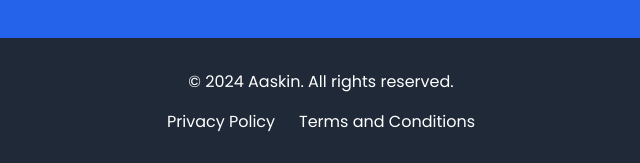
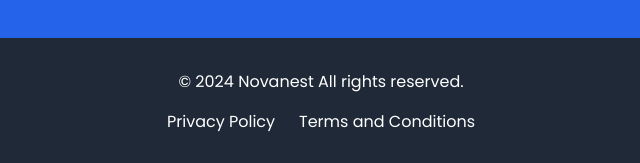
Before and after one commit to oronium/Aisghar-Coming-soon, a plain HTML site: page index.html in a window 1280 px wide. Shown: the part 2561-2724 px from the top of the page, 319-959 px from the left. Drawn offline with nearby package versions, Linux system fonts and the light colour scheme.

Commit message:
Update index.html

```diff
--- a/index.html
+++ b/index.html
@@ -302,7 +302,7 @@
     <!-- Footer -->
     <footer class="bg-gray-800 py-8 text-white" style="width: 100vw">
       <div class="container mx-auto px-6 text-center">
-        <p>&copy; 2024 Aaskin. All rights reserved.</p>
+        <p>&copy; 2024 Novanest All rights reserved.</p>
         <div class="mt-4 flex justify-center space-x-6">
           <a href="/privacy-policy.html" class="hover:text-gray-400"
             >Privacy Policy</a
```
